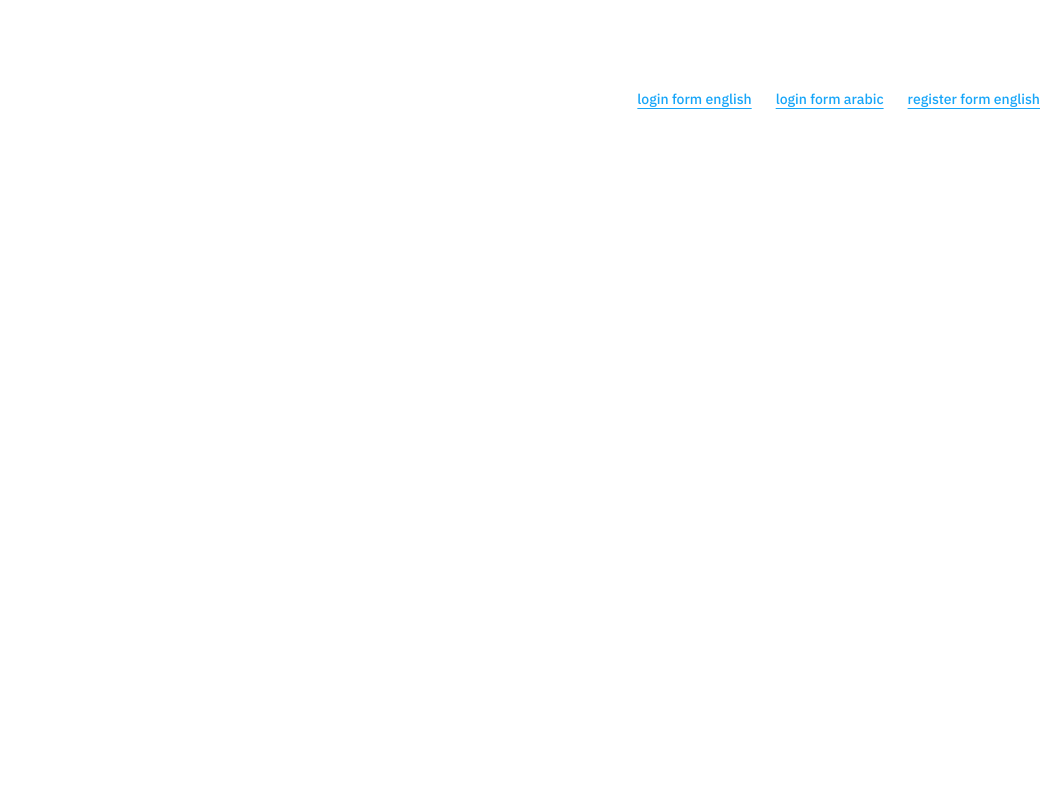
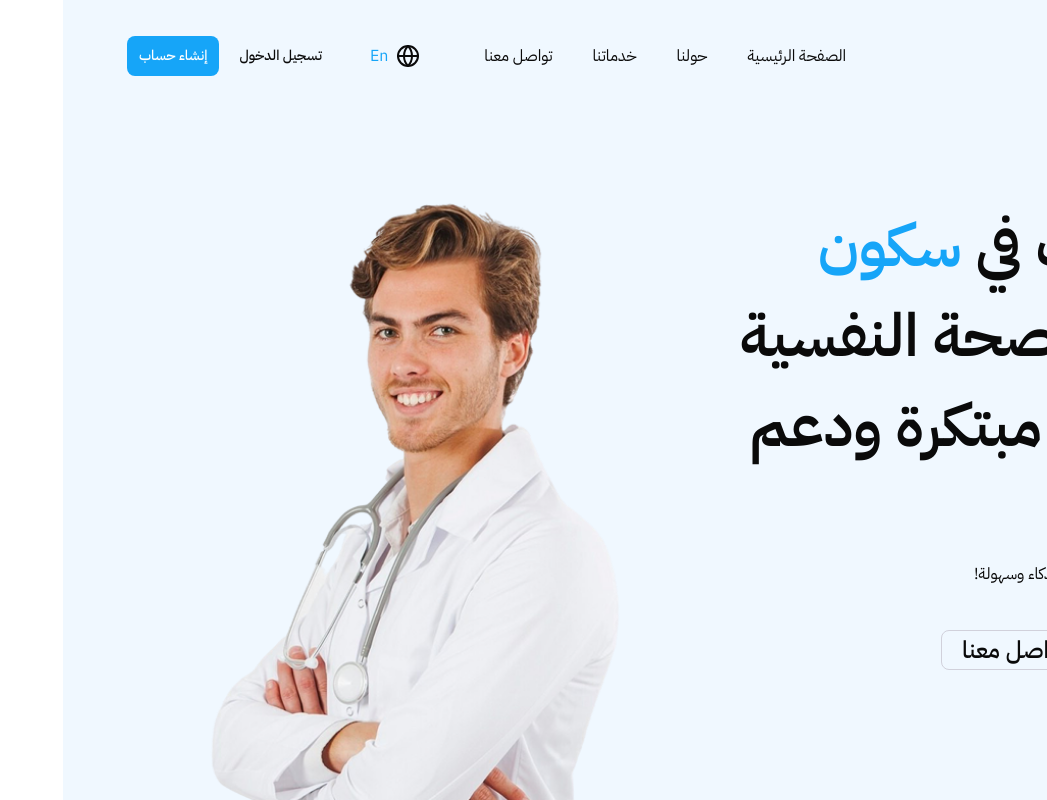
Before and after one commit to HunterXNB/sukon-doctor-dashboard, a Next.js app: page /ar in a window 1280 px wide. Shown: the whole page, without its empty margins (233-1280 px from the left). Built offline with nearby package versions, Linux system fonts and the light colour scheme.

Commit message:
Adding Header and Hero Section to landing page

```diff
--- a/app/[locale]/page.tsx
+++ b/app/[locale]/page.tsx
@@ -1,21 +1,8 @@
-import { Button } from "@/components/ui/button";
-import Link from "next/link";
-
+import Hero from "@/components/landing/Hero";
 export default function Home() {
   return (
-    <div className="p-20 ">
-      <Button asChild variant={"link"}>
-        <Link href={"/ar/register"}>register form arabic</Link>
-      </Button>
-      <Button asChild variant={"link"}>
-        <Link href={"/en/register"}>register form english</Link>
-      </Button>
-      <Button asChild variant={"link"}>
-        <Link href={"/ar/login"}>login form arabic</Link>
-      </Button>
-      <Button asChild variant={"link"}>
-        <Link href={"/en/login"}>login form english</Link>
-      </Button>
+    <div>
+      <Hero />
     </div>
   );
 }
--- /dev/null
+++ b/components/landing/Header.tsx
@@ -0,0 +1,61 @@
+"use client";
+import React from "react";
+import LogoSVG from "@/assets/logo.svg";
+import Image from "next/image";
+import { Link } from "@/i18n/routing";
+import LangToggler from "./LangToggler";
+import { Button } from "../ui/button";
+import { useTranslations } from "next-intl";
+const links = [
+  { name: "home", href: "/" },
+  { name: "about", href: "/" },
+  { name: "services", href: "/" },
+  { name: "contact", href: "/" },
+];
+function Header() {
+  //   const { scrollY } = useScroll();
+  //   const [seeHeader, setSeeHeader] = useState<boolean | null>(null);
+  //   useMotionValueEvent(scrollY, "change", (current) => {
+  //     const previousValue = scrollY.getPrevious();
+  //     if (!previousValue) {
+  //       return;
+  //     }
+  //     const difference = current - previousValue;
+  //     if (difference < 0) setSeeHeader(true);
+  //     else if (difference > 0) setSeeHeader(false);
+  //   });
+  const t = useTranslations("landing.header");
+  return (
+    <header className="flex items-center justify-between">
+      <Image src={LogoSVG} alt="Sukon" className="lg:h-16 lg:w-16 w-12 h-12" />
+      <div className="flex gap-8 lg:gap-16">
+        <nav className="md:flex items-center hidden ">
+          <ul className="flex items-center gap-5 lg:gap-10">
+            {links.map((link) => (
+              <Link
+                className="transition-colors whitespace-nowrap duration-300 hover:text-primary"
+                key={link.name}
+                href={link.href}
+              >
+                {t(`navigations.${link.name}`)}
+              </Link>
+            ))}
+          </ul>
+        </nav>
+        <div className="flex items-center gap-4 lg:gap-9">
+          <LangToggler />
+          <div className="flex gap-2">
+            <Button variant={"ghost"} asChild>
+              <Link href="/login">{t("login")}</Link>
+            </Button>
+            <Button asChild>
+              <Link href="/register">{t("register")}</Link>
+            </Button>
+          </div>
+        </div>
+      </div>
+    </header>
+  );
+}
+
+export default Header;
--- /dev/null
+++ b/components/landing/Hero.tsx
@@ -0,0 +1,51 @@
+import React from "react";
+import Header from "./Header";
+import { MaxWidthWrapper } from "../shared/MaxWidthWrapper";
+import HeroIMG from "@/assets/hero-doctor.png";
+import Image from "next/image";
+import { Button } from "../ui/button";
+import { getTranslations } from "next-intl/server";
+
+async function Hero() {
+  const t = await getTranslations("landing.hero");
+  return (
+    <div className="px-6 lg:px-16 pt-4 lg:pt-6 bg-primary-50 min-h-dvh flex flex-col">
+      <Header />
+      <MaxWidthWrapper className="grid max-md:justify-items-center max-md:justify-center grid-cols-1 md:grid-cols-2 flex-1">
+        <div className=" @container max-md:text-center w-full space-y-11 self-center max-w-[600px]">
+          <div>
+            <h1 className="font-semibold text-[clamp(16px,11cqi,64px)]">
+              {t.rich("title", {
+                span: (c) => <span className="text-primary">{c}</span>,
+              })}
+            </h1>
+            <p>
+              {t.rich("description", {
+                span: (c) => <span className="text-primary">{c}</span>,
+              })}
+            </p>
+          </div>
+          <div className="flex max-md:justify-center gap-6 lg:gap-12 pb-4">
+            <Button className="text-2xl px-5 py-[6px]">{t("start")}</Button>
+            <Button
+              variant={"outline"}
+              className="text-2xl bg-transparent  px-5 py-[6px]"
+            >
+              {t("contact")}
+            </Button>
+          </div>
+        </div>
+        <div className="relative hidden md:block">
+          <Image
+            src={HeroIMG}
+            className="object-cover ltr:-scale-x-100"
+            fill
+            alt="Sukon"
+          />
+        </div>
+      </MaxWidthWrapper>
+    </div>
+  );
+}
+
+export default Hero;
--- /dev/null
+++ b/components/landing/LangToggler.tsx
@@ -0,0 +1,29 @@
+"use client";
+import { Globe } from "lucide-react";
+import { useLocale } from "next-intl";
+import Link from "next/link";
+import { usePathname, useSearchParams } from "next/navigation";
+import React from "react";
+
+function LangToggler() {
+  const pathname = usePathname();
+  const searchParams = useSearchParams();
+  const locale = useLocale();
+  return (
+    <Link
+      className="flex gap-2 items-center group"
+      href={`/${locale === "en" ? "ar" : "en"}/${pathname
+        .split("/")
+        .filter((p) => p !== "")
+        .slice(1)
+        .join("/")}${searchParams.toString() && `?${searchParams.toString()}`}`}
+    >
+      <Globe />
+      <span className="text-primary group-hover:text-primary-700 transition-colors duration-300">
+        {locale === "ar" ? "En" : "العربية"}
+      </span>
+    </Link>
+  );
+}
+
+export default LangToggler;
--- /dev/null
+++ b/components/shared/MaxWidthWrapper.tsx
@@ -0,0 +1,20 @@
+import { cn } from "@/lib/utils";
+import type React from "react";
+
+interface MaxWidthWrapperProps {
+  className?: string;
+  children: React.ReactNode;
+}
+
+export function MaxWidthWrapper({ className, children }: MaxWidthWrapperProps) {
+  return (
+    <div
+      className={cn(
+        "mx-auto w-full max-w-screen-xl px-4 md:px-6 lg:px-8",
+        className
+      )}
+    >
+      {children}
+    </div>
+  );
+}
--- a/messages/ar.json
+++ b/messages/ar.json
@@ -229,5 +229,23 @@
   },
   "stepper": {
     "text": "{current} من {total}"
+  },
+  "landing": {
+    "header": {
+      "navigations": {
+        "home": "الصفحة الرئيسية",
+        "about": "حولنا",
+        "services": "خدماتنا",
+        "contact": "تواصل معنا"
+      },
+      "login": "تسجيل الدخول",
+      "register": "إنشاء حساب"
+    },
+    "hero": {
+      "title": "مرحبًا بك في <span>سكون</span> نرتقي بالصحة النفسية بخدمات مبتكرة ودعم متكامل",
+      "description": "انطلق مع <span>سكون</span>.. لإدارة عيادتك بذكاء وسهولة!",
+      "start": "إبدأ الآن",
+      "contact": "تواصل معنا"
+    }
   }
 }
--- a/messages/en.json
+++ b/messages/en.json
@@ -230,5 +230,23 @@
   },
   "stepper": {
     "text": "{current} from {total}"
+  },
+  "landing": {
+    "header": {
+      "navigations": {
+        "home": "Home",
+        "about": "About Us",
+        "services": "Our Services",
+        "contact": "Contact Us"
+      },
+      "login": "Login",
+      "register": "Register"
+    },
+    "hero": {
+      "title": "Welcome to <span>Sukon</span> — Innovative Mental Health Solutions",
+      "description": "Manage your clinic easily with <span>Sukon</span>!",
+      "start": "Get Started",
+      "contact": "Contact Us"
+    }
   }
 }
--- a/package.json
+++ b/package.json
@@ -26,7 +26,7 @@
     "date-fns": "^3.6.0",
     "input-otp": "^1.4.2",
     "lucide-react": "^0.453.0",
-    "motion": "^12.4.1",
+    "motion": "^12.9.2",
     "next": "15.0.1",
     "next-intl": "^3.26.3",
     "react": "19.0.0-rc-69d4b800-20241021",
```
Also changed, not shown: assets/hero-doctor.png (added), 1 other file (tests, documents, lock files or other folders).
